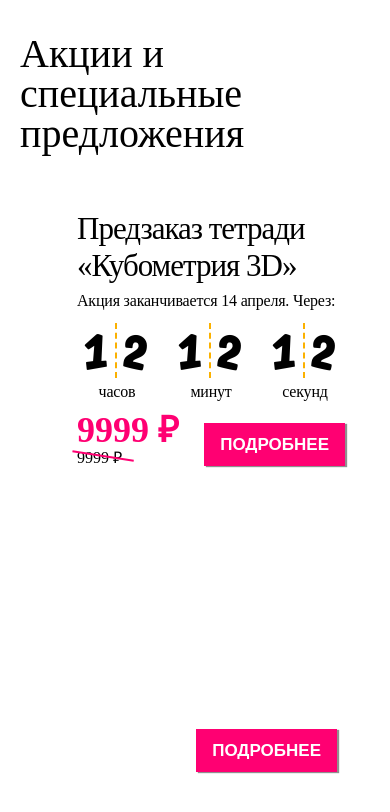
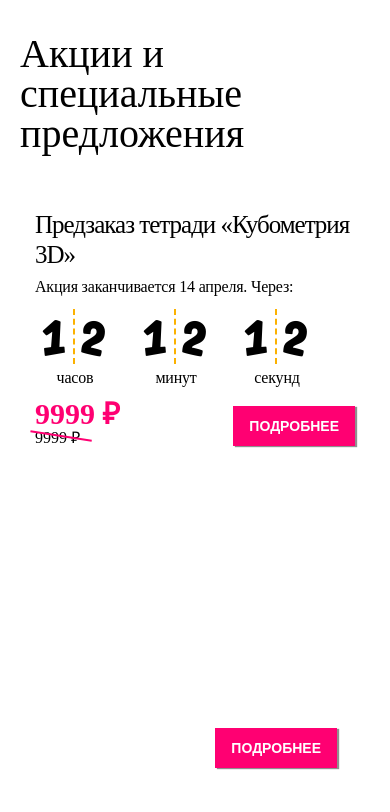
Before and after one commit to erised-ice/BandaUmnikov, a plain HTML site: page index.html in a window 390 px wide. Drawn offline with Linux system fonts and the light colour scheme; a web font is replaced by a local one.

Commit message:
corrected adaptive

```diff
--- a/css/screen.css
+++ b/css/screen.css
@@ -71,6 +71,7 @@ body {
   line-height: 1;
   text-transform: uppercase;
   padding: 13px 16px;
+  margin-left: 7px;
 }
 
 .sale__item--left {
@@ -82,7 +83,7 @@ body {
 
 .sale__picture {
   display: block;
-  flex: 0 0 251px;
+  flex: 0 1 251px;
   text-align: center;
   position: relative;
   max-width: 195px;
@@ -114,6 +115,7 @@ body {
   margin: 4px 0 9px;
   line-height: 1.2;
   letter-spacing: -1px;
+  flex: 0 1;
 }
 
 .timer {
@@ -213,5 +215,29 @@ body {
 @media (max-width: 599px) {
   .sale__item--left {
     display: block;
+    padding: 12px 15px 10px 15px;
+  }
+
+  .sale__item--left {
+  }
+
+  .sale__img {
+    width: 80%;
+  }
+
+  .sale__article {
+    margin: 0;
+  }
+
+  .sale__capture {
+    font-size: 25px;
+  }
+
+  .price-new {
+    font-size: 30px;
+  }
+
+  .sale__button {
+    font-size: 14px;
   }
 }
```
